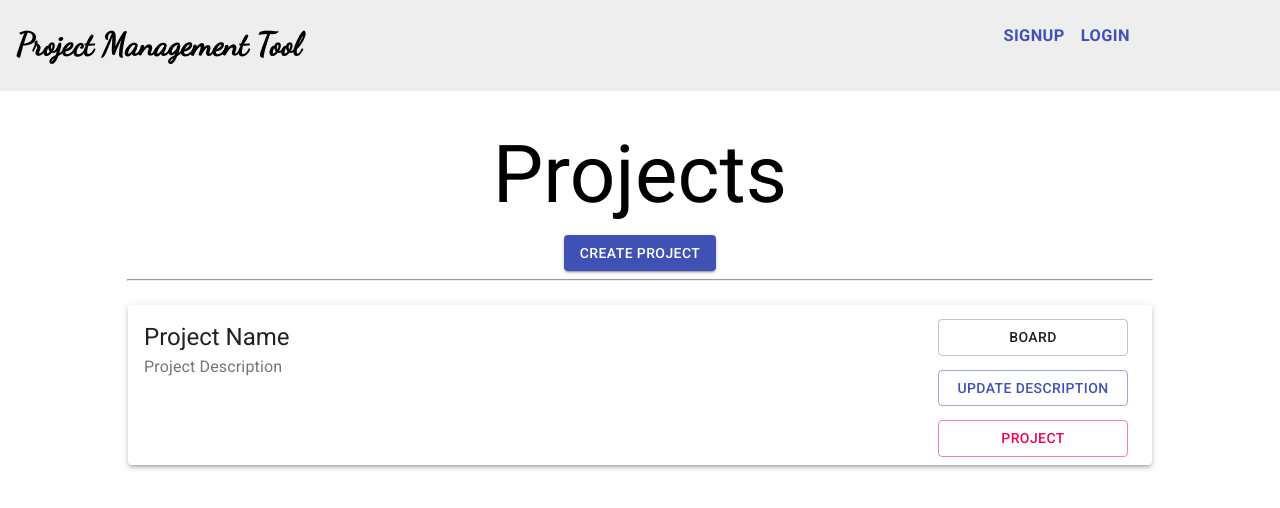
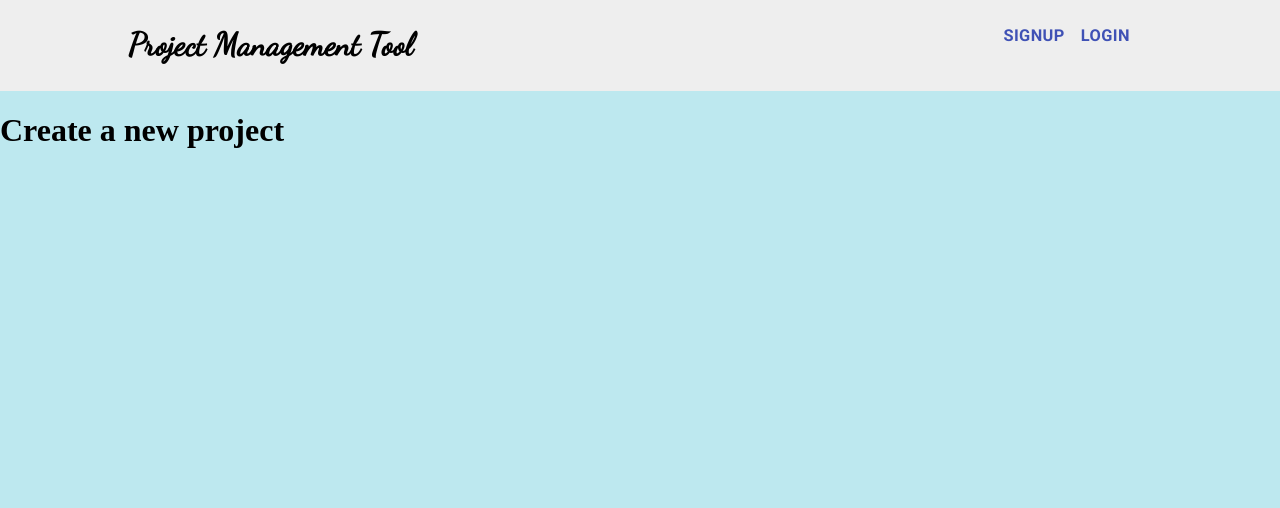
Before and after one commit to Thewa55/Project-Management-Tool, a React (Create React App) app in the folder ppmtool-react-client/: page /createproject in a window 1280 px wide. Shown: the top 508 px of the page. Built offline with nearby package versions, Linux system fonts and the light colour scheme.

Commit message:
Added a create project page and react router

```diff
--- a/ppmtool-react-client/package.json
+++ b/ppmtool-react-client/package.json
@@ -10,6 +10,7 @@
     "@testing-library/user-event": "^7.2.1",
     "react": "^16.13.1",
     "react-dom": "^16.13.1",
+    "react-router-dom": "^5.2.0",
     "react-scripts": "3.4.1",
     "typeface-roboto": "0.0.75"
   },
--- a/ppmtool-react-client/public/index.html
+++ b/ppmtool-react-client/public/index.html
@@ -22,7 +22,7 @@
     </style>
     <title>React App</title>
   </head>
-  <body style="margin: 0;">
+  <body style="margin: 0; background-color: #BDE8EF">
     <noscript>You need to enable JavaScript to run this app.</noscript>
     <div id="root"></div>
     <!--
--- a/ppmtool-react-client/src/App.js
+++ b/ppmtool-react-client/src/App.js
@@ -1,14 +1,19 @@
 import React from 'react';
 import Navbar from './components/Navbar';
-import Dashboard from "./pages/Dashboard"
+import Dashboard from "./pages/Dashboard";
+import Createproject from "./pages/Createproject"
 import 'typeface-roboto';
+import { BrowserRouter as Router, Route } from "react-router-dom";
 
 function App() {
   return (
-    <div className="App">
-      <Navbar />
-      <Dashboard />
-    </div>
+    <Router>
+      <div className="App">
+        <Navbar />
+        <Route exact path="/" component={Dashboard} />
+        <Route exact path="/createproject" component={Createproject} />
+      </div>
+    </Router>
   );
 }
 
--- a/ppmtool-react-client/src/components/Navbar/index.js
+++ b/ppmtool-react-client/src/components/Navbar/index.js
@@ -17,7 +17,7 @@ const useStyles = makeStyles((theme) => ({
     },
     typography:{
       fontFamily : "Dancing Script",
-      marginLeft: "1em",
+      marginLeft: "8em",
       [theme.breakpoints.down("xs")]:{
         textAlign: "center",
         marginLeft: "0"
--- /dev/null
+++ b/ppmtool-react-client/src/pages/Createproject.js
@@ -0,0 +1,9 @@
+import React from 'react'
+
+export default function Createproject(){
+  return(
+    <>
+      <h1>Create a new project</h1>
+    </>
+  )
+}
--- a/ppmtool-react-client/src/pages/Dashboard.js
+++ b/ppmtool-react-client/src/pages/Dashboard.js
@@ -1,7 +1,7 @@
 import React from "react";
 import { Grid, withStyles, Typography, Button } from '@material-ui/core';
 import ProjectItems from "../components/ProjectItems"
-
+import { Link } from 'react-router-dom'
 
 const styles = theme => ({
     dashPadding: {
@@ -26,7 +26,9 @@ function Dashboard(props){
           <div className={classes.title}>Projects</div>
         </Typography>
         <Grid container justify="center">
-          <Button variant="contained" color="primary">Create Project</Button>
+          <Link to="/createproject">
+            <Button variant="contained" color="primary">Create Project</Button>
+          </Link>
         </Grid>
       </Grid>
 
```
Also changed, not shown: 1 other file (tests, documents, lock files or other folders).
